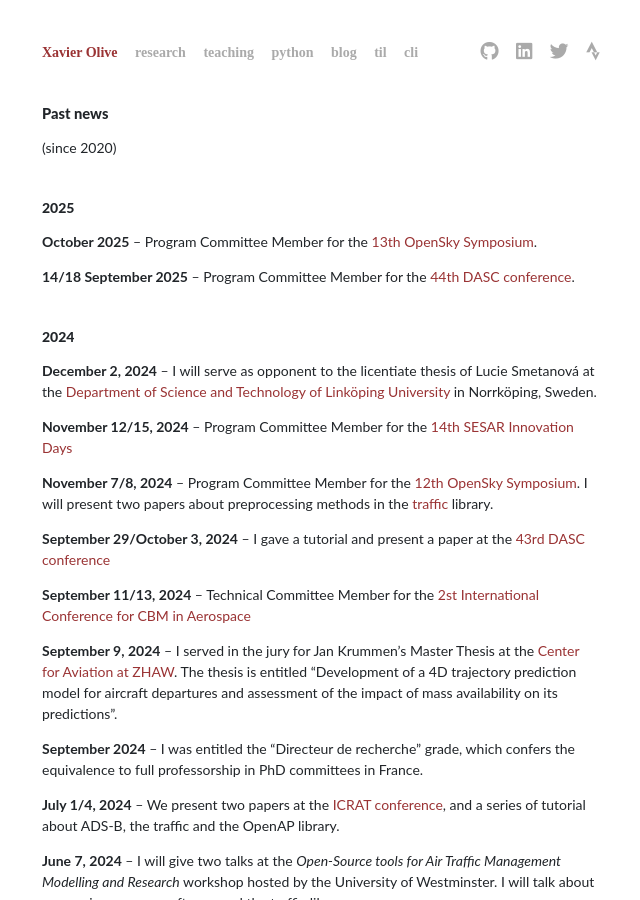
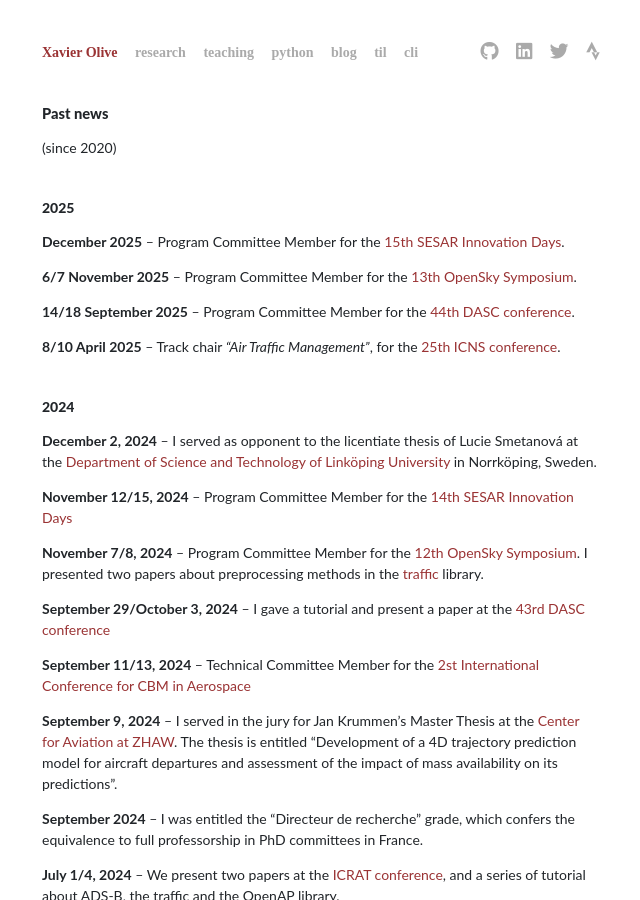
Before and after one commit to xoolive/xoolive.github.io, a Jekyll site: the page built from _pages/news.md, in a window 1280 px wide and 900 px high. Shown: the whole window, without its empty margins (319-959 px from the left). Built offline with Jekyll 4.4.1, drawn with Linux system fonts in a browser that asks for light colours; nearby versions of some CDN libraries; some web fonts are replaced; a script that is not in the unit is left out.

Commit message:
update news

```diff
--- a/_pages/news.md
+++ b/_pages/news.md
@@ -10,17 +10,21 @@ permalink: /news/
 
 ## 2025
 
-**October 2025** -- Program Committee Member for the [13th OpenSky Symposium](http://symposium.opensky-network.org/).
+**December 2025** -- Program Committee Member for the [15th SESAR Innovation Days](https://sesarju.eu/sesarinnovationdays).
+
+**6/7 November 2025** -- Program Committee Member for the [13th OpenSky Symposium](http://symposium.opensky-network.org/).
 
 **14/18 September 2025** -- Program Committee Member for the [44th DASC conference](http://2024.dasconline.org/).
 
+**8/10 April 2025** -- Track chair _"Air Traffic Management"_, for the [25th ICNS conference](https://i-cns.org/).
+
 ## 2024
 
-**December 2, 2024** -- I will serve as opponent to the licentiate thesis of Lucie Smetanová at the [Department of Science and Technology of Linköping University](https://liu.se/en/employee/tatpo46) in Norrköping, Sweden.
+**December 2, 2024** -- I served as opponent to the licentiate thesis of Lucie Smetanová at the [Department of Science and Technology of Linköping University](https://liu.se/en/employee/tatpo46) in Norrköping, Sweden.
 
 **November 12/15, 2024** -- Program Committee Member for the [14th SESAR Innovation Days](https://sesarju.eu/sesarinnovationdays)
 
-**November 7/8, 2024** -- Program Committee Member for the [12th OpenSky Symposium](http://symposium.opensky-network.org/). I will present two papers about preprocessing methods in the [traffic](https://traffic-viz.github.io/) library.
+**November 7/8, 2024** -- Program Committee Member for the [12th OpenSky Symposium](http://symposium.opensky-network.org/). I presented two papers about preprocessing methods in the [traffic](https://traffic-viz.github.io/) library.
 
 **September 29/October 3, 2024** -- I gave a tutorial and present a paper
 at the [43rd DASC conference](https://2023.dasconline.org/)
```
Also changed, not shown: _pages/about-me.md (+3 -4 lines).
